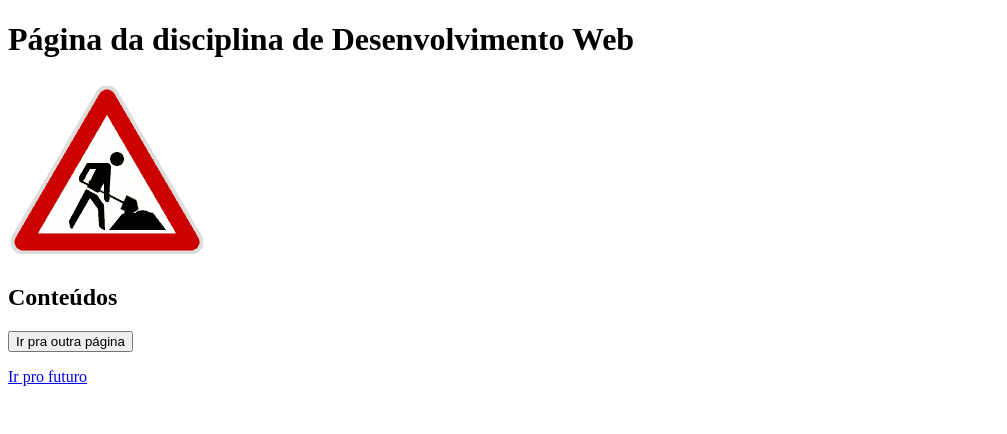
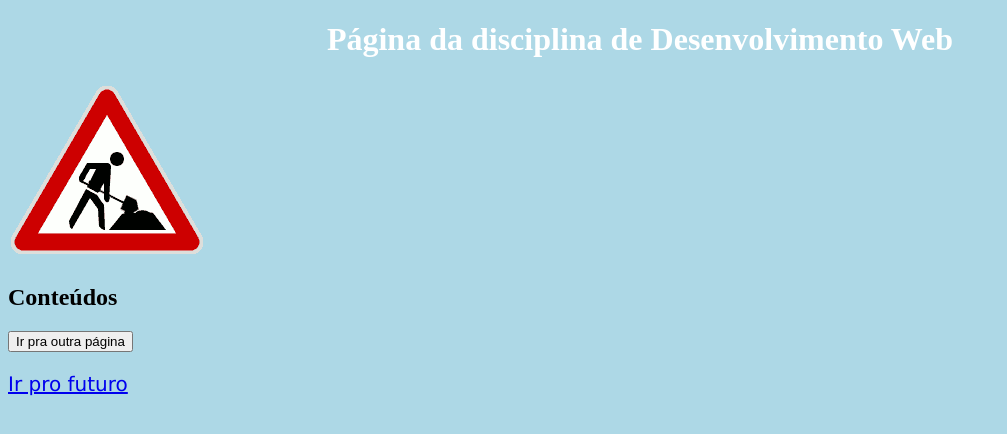
Before and after one commit to viinb/dew2025, a plain HTML site: page index.html in a window 1280 px wide. Shown: the whole page, without its empty margins (0-1007 px from the left). Drawn offline with Linux system fonts and the light colour scheme; files that its build step writes are made by us from their sources.

Commit message:
mudanças

```diff
--- a/css/style.css
+++ b/css/style.css
@@ -0,0 +1,13 @@
+body {
+  background-color: lightblue;
+}
+
+h1 {
+  color: white;
+  text-align: center;
+}
+
+p {
+  font-family: verdana;
+  font-size: 20px;
+}
--- a/index.html
+++ b/index.html
@@ -4,9 +4,10 @@
     <meta charset="UTF-8" />
     <meta name="viewport" content="width=device-width, initial-scale=1.0" />
     <title>Home Page</title>
+    <link rel="stylesheet" href="style.css">
   </head>
   <body>
-    <script src="js/index.js"></script>
+    <script src="js/scripts.js"></script>
 
     <h1>Página da disciplina de Desenvolvimento Web</h1>
     <img src="img/img.gif" alt="">
--- a/js/index.js
+++ b/js/scripts.js
@@ -1,5 +1,11 @@
+/**
+ * Série de scripts que deixam varias coisas mais práticas
+ */
+
 /**
  * Economiza tempo... e troca a página
+ * @param {string} nome
+ * @param {string} pasta
  */
 function irParaPagina(nome, pasta) {
     window.location.href = pasta + "/" + nome + ".html";
```
Also changed, not shown: paginas/page1.html (+1 -1 lines).
